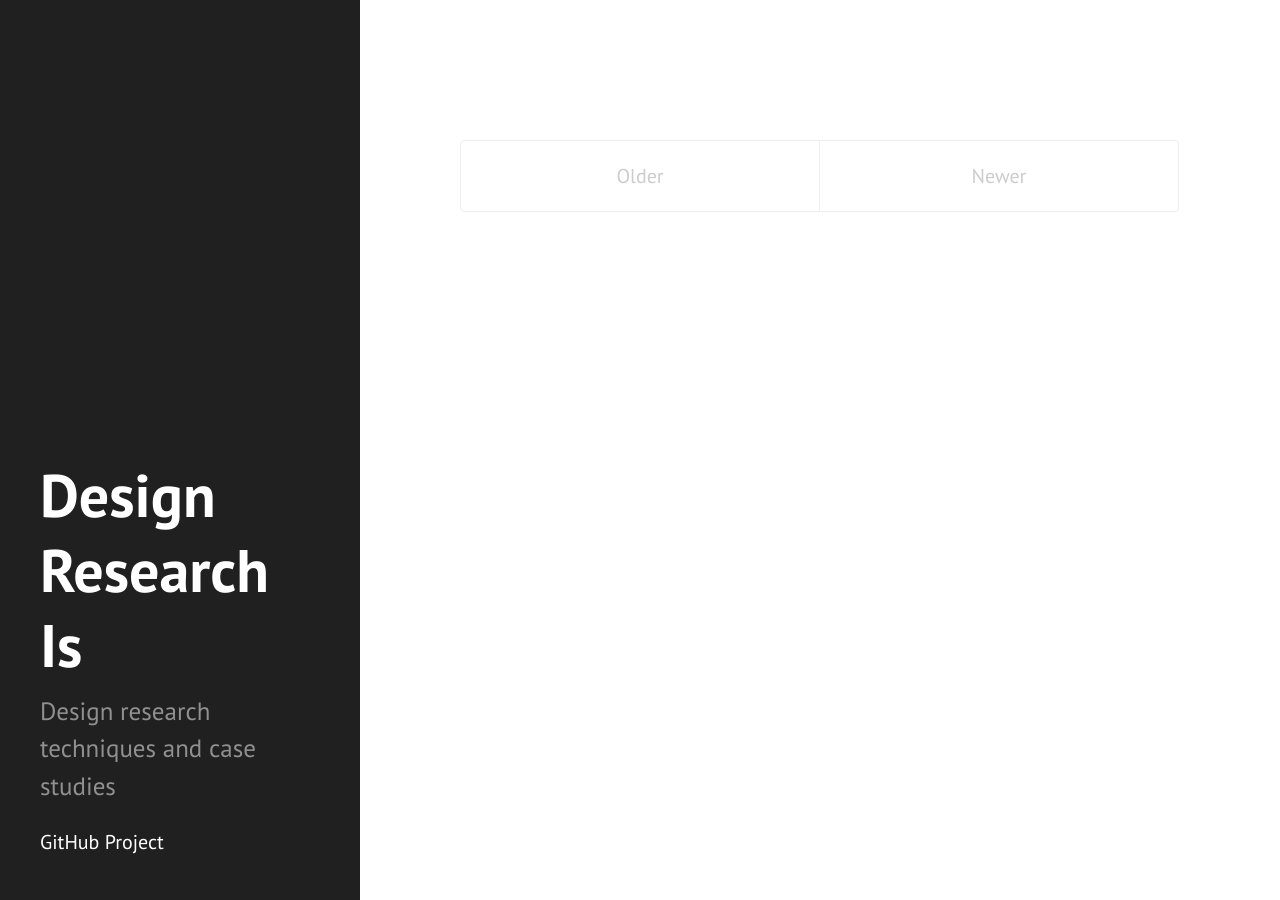
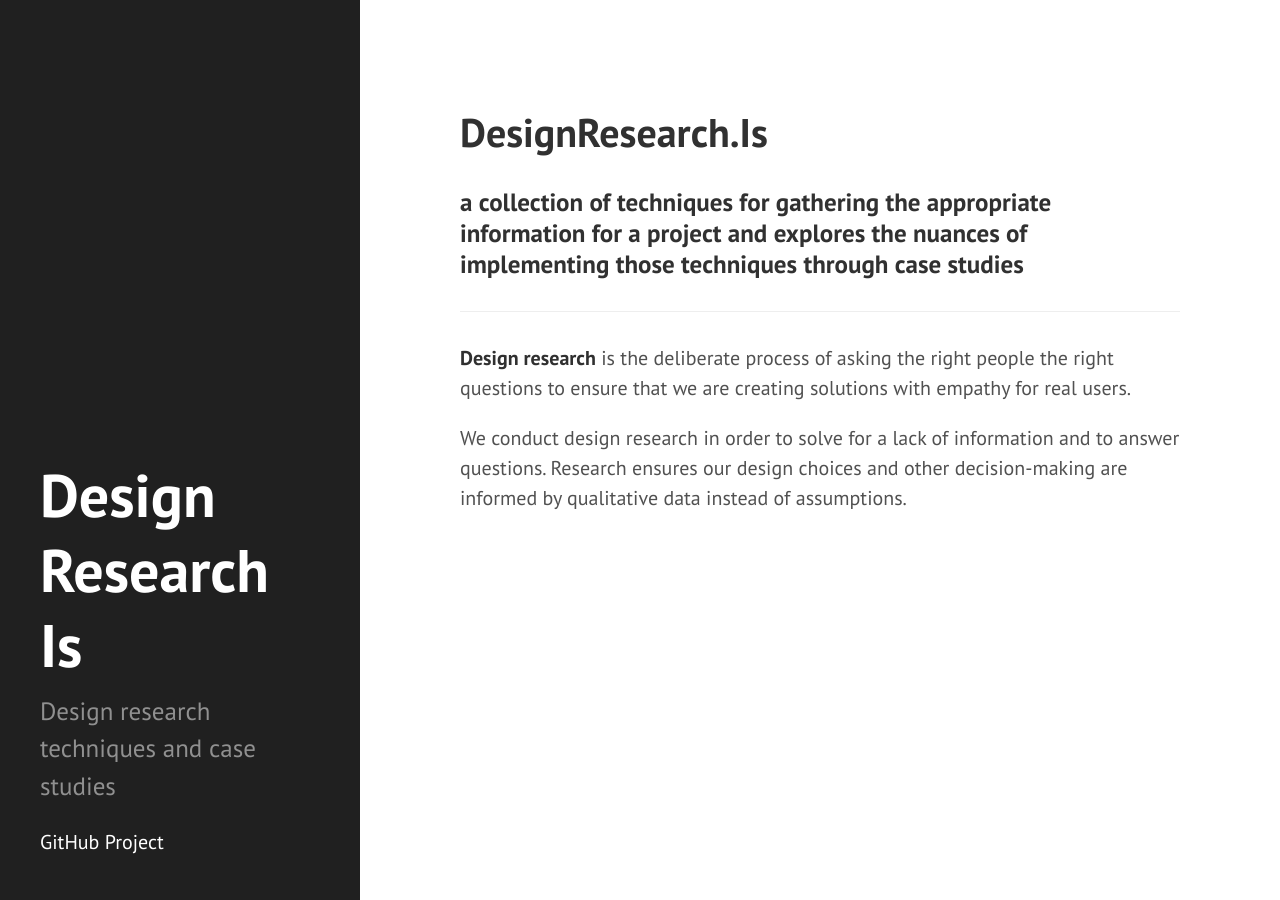
Before and after one commit to codesignlab/design-research, a Jekyll site: the page built from index.html, in a window 1280 px wide. Built offline with Jekyll 4.4.1, drawn with Linux system fonts in a browser that asks for light colours; Markdown is read by kramdown in place of the engine named in the settings; the list of posts is cut into pages by our own code.

Commit message:
Update index with temporary content

```diff
--- a/index.html
+++ b/index.html
@@ -3,35 +3,8 @@
 title: Home
 ---
 
-<div class="posts">
-  {% for post in paginator.posts %}
-  <div class="post">
-    <h1 class="post-title">
-      <a href="{{ site.baseurl }}{{ post.url }}">
-        {{ post.title }}
-      </a>
-    </h1>
-
-    <span class="post-date">{{ post.date | date_to_string }}</span>
-
-    {{ post.content }}
-  </div>
-  {% endfor %}
-</div>
-
-<div class="pagination">
-  {% if paginator.next_page %}
-    <a class="pagination-item older" href="{{ site.baseurl }}/page{{paginator.next_page}}">Older</a>
-  {% else %}
-    <span class="pagination-item older">Older</span>
-  {% endif %}
-  {% if paginator.previous_page %}
-    {% if paginator.page == 2 %}
-      <a class="pagination-item newer" href="{{ site.baseurl }}/">Newer</a>
-    {% else %}
-      <a class="pagination-item newer" href="{{ site.baseurl }}/page{{paginator.previous_page}}">Newer</a>
-    {% endif %}
-  {% else %}
-    <span class="pagination-item newer">Newer</span>
-  {% endif %}
-</div>
+<h1>DesignResearch.Is</h1>
+<h3>a collection of techniques for gathering the appropriate information for a project and explores the nuances of implementing those techniques through case studies</h3>
+<hr>
+<p><strong>Design research</strong> is the deliberate process of asking the right people the right questions to ensure that we are creating solutions with empathy for real users.</p>
+<p>We conduct design research in order to solve for a lack of information and to answer questions. Research ensures our design choices and other decision-making are informed by qualitative data instead of assumptions.</p>
```
